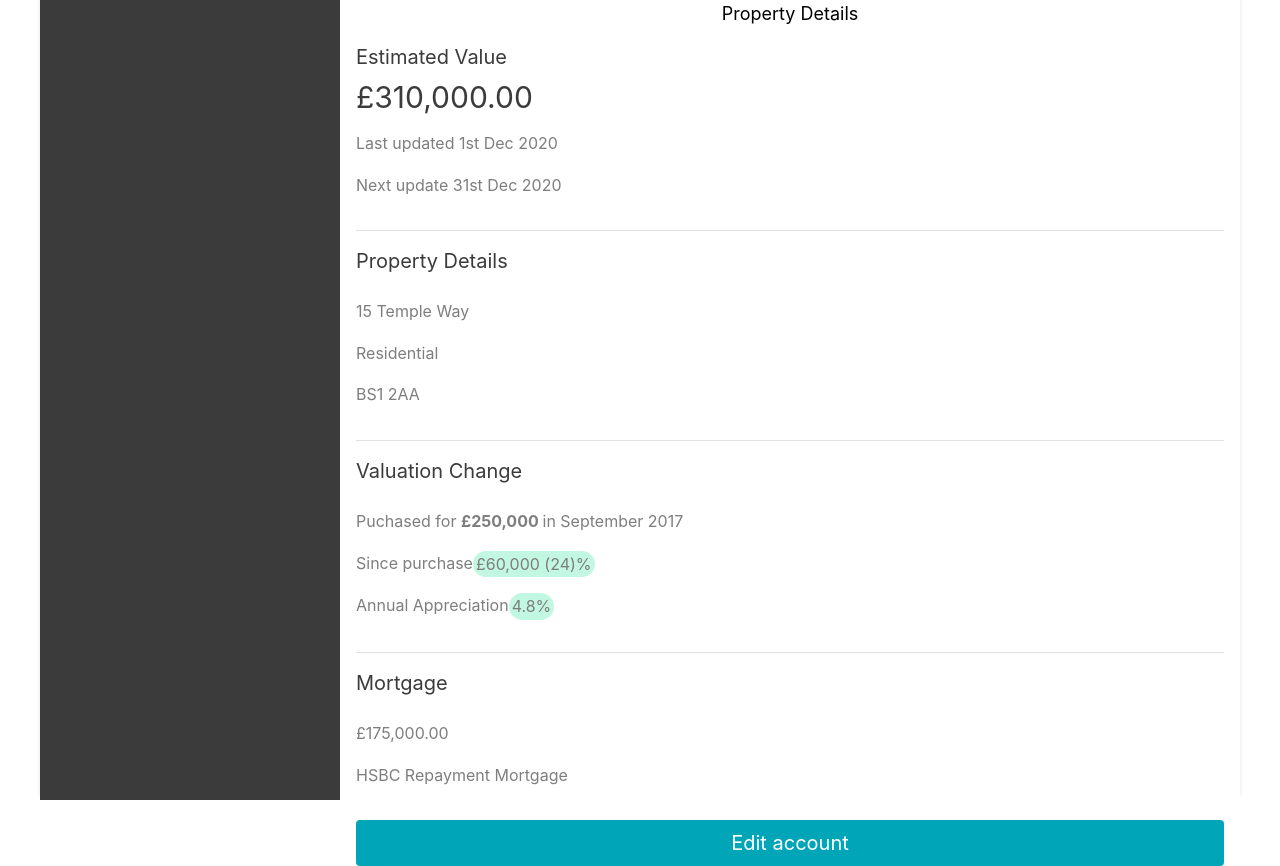
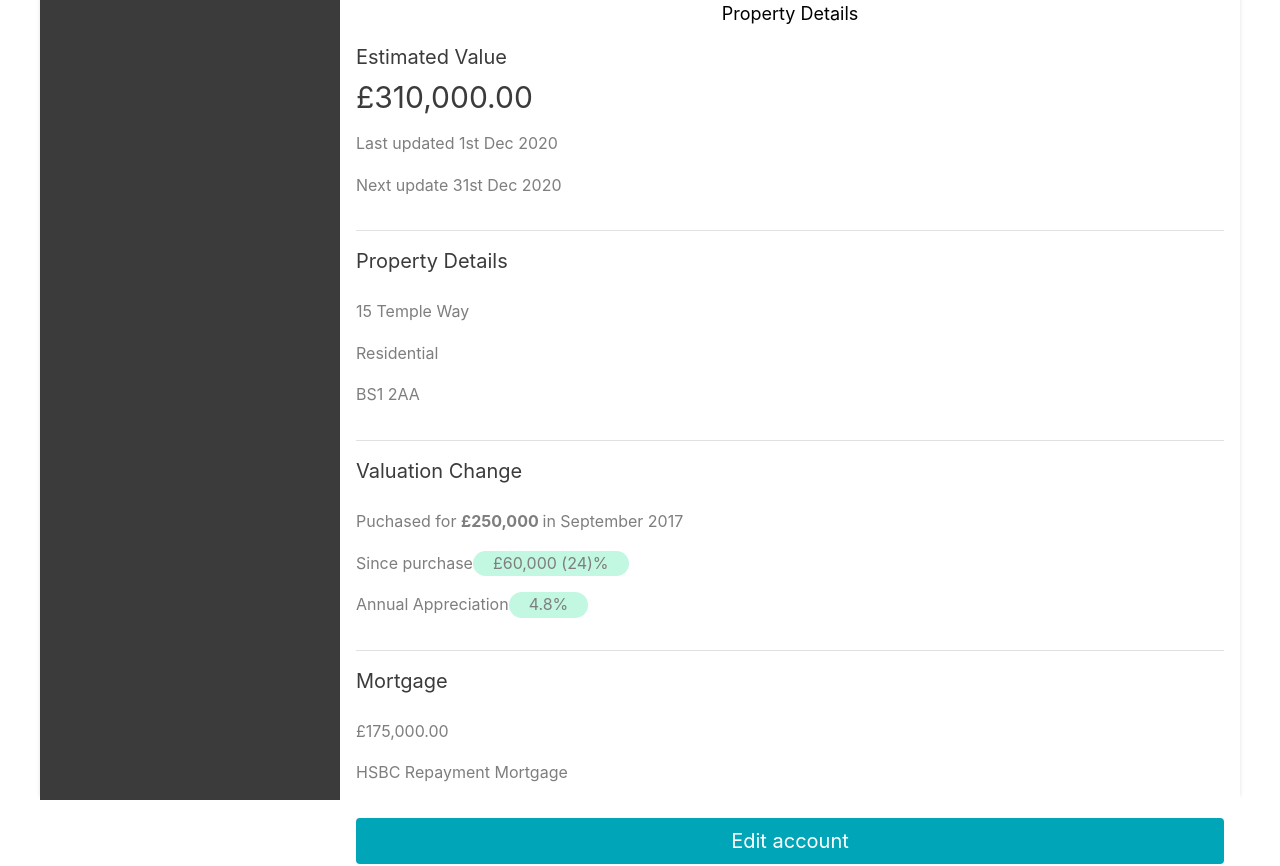
Before and after one commit to samchillcott/frontend-interview-task-main, a Next.js app: page / in a window 1280 px wide. Built offline with nearby package versions, Linux system fonts and the light colour scheme.

Commit message:
fix padding on green text

```diff
--- a/modules/property-details/style.js
+++ b/modules/property-details/style.js
@@ -27,12 +27,12 @@ export const InfoText = styled.div`
 `;
 
 export const InfoTextGreen = styled.div`
-  line-height: 1.3;
+  line-height: 1.2;
   font-size: ${(props) => props.theme.typography.m.fontSize};
   color: ${(props) => props.theme.colors.neutral[600]};
   background-color: #c2f7e1;
   border-radius: 15px;
-  padding: 3px;
+  padding: 3px 20px;
 `;
 
 export const AccountSection = styled.div`
```
